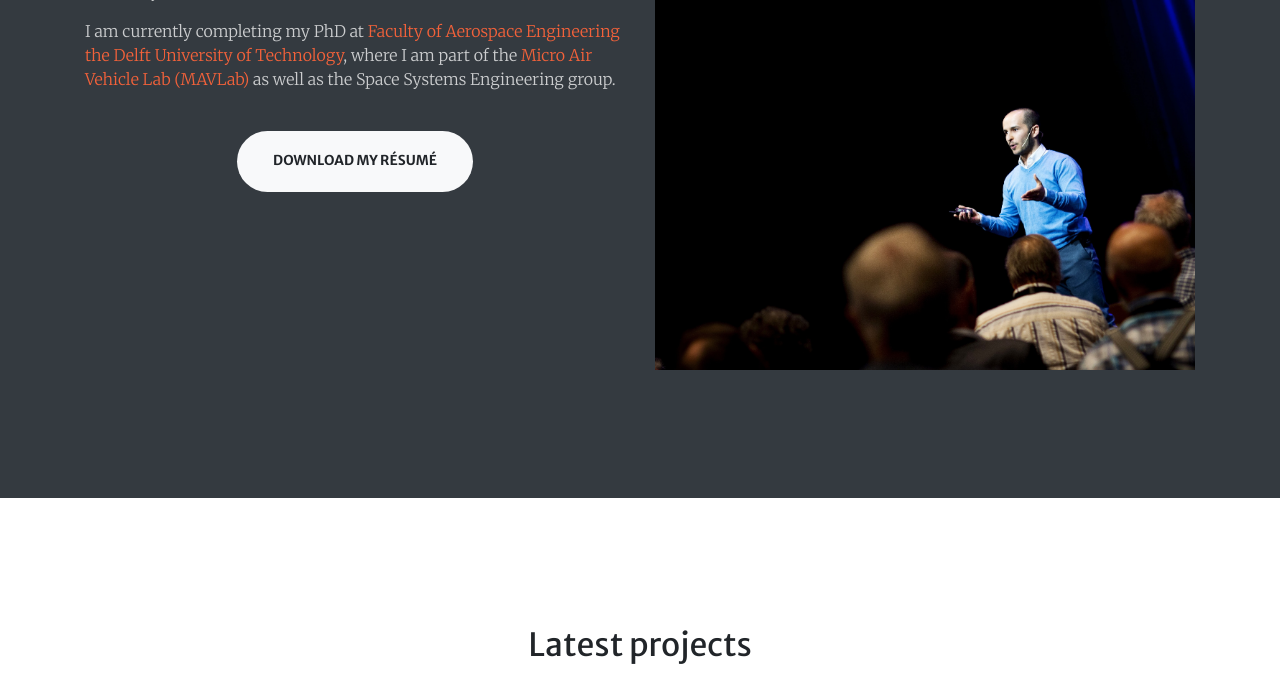
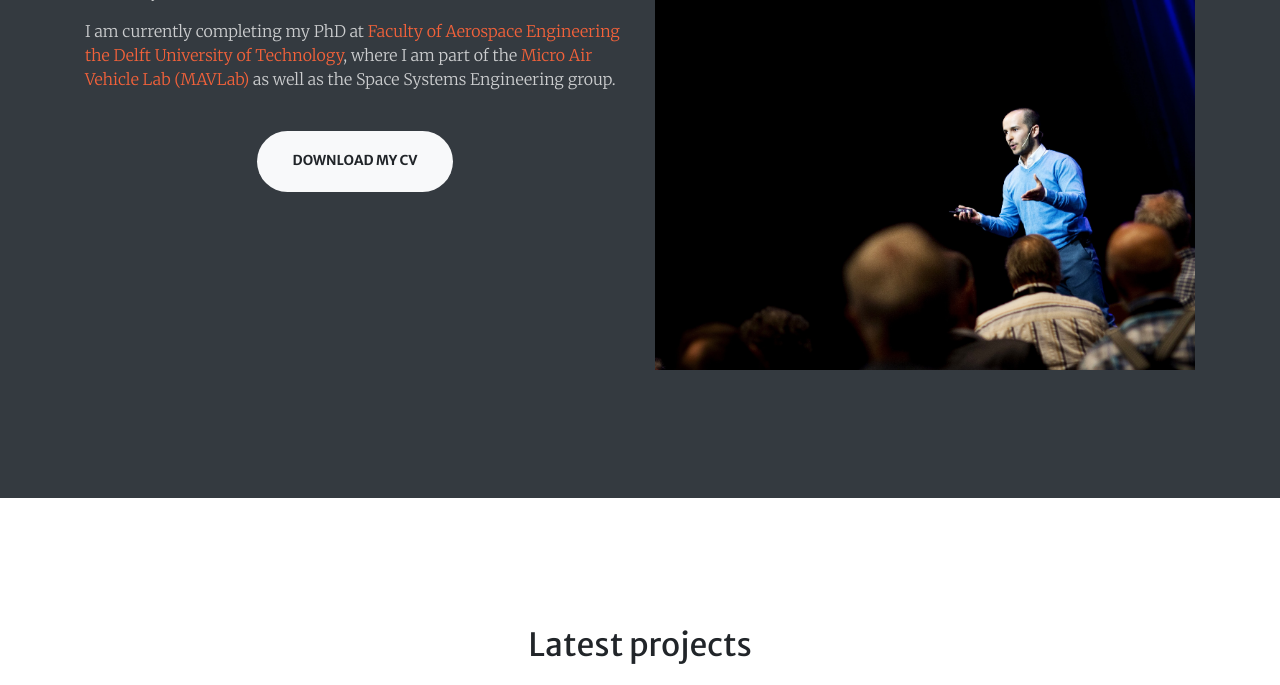
Before and after one commit to coppolam/coppolam.github.io, a website with bundled scripts: page index.html in a window 1280 px wide. Shown: the part 1179-1864 px from the top of the page. Built offline with nearby package versions, Linux system fonts and the light colour scheme.

Commit message:
added native resume

```diff
--- a/index.html
+++ b/index.html
@@ -64,7 +64,7 @@
 						<tr>
 							<a class="social text-white" href="https://www.linkedin.com/in/mariocoppola1/"><i class="fab fa-linkedin"></i></a>
 							<a class="social text-white" href="mailto:m.coppola@tudelft.nl"><i class="fas fa-at"></i></a>
-							<a class="btn btn-light btn-m" href="https://www.dropbox.com/s/lqhk186f1g47x26/cv_latest.pdf?dl=1">Download my CV</a>
+							<a class="btn btn-light btn-m" href="mariocoppola_resume.pdf">Download my CV</a>
 						</tr>
 					</div>
 					<!-- <hr class="divider my-4"> -->
@@ -97,7 +97,7 @@
 						</p>
 					<br>
 						<div class="container text-center">
-						<a class="btn btn-light btn-xl" href="https://www.dropbox.com/s/lqhk186f1g47x26/cv_latest.pdf?dl=1">Download my résumé</a>
+						<a class="btn btn-light btn-xl" href="mariocoppola_resume">Download my CV</a>
 				</div>
 			</div>
 			<div class="col-sm">
```
Also changed, not shown: 1 other file.
